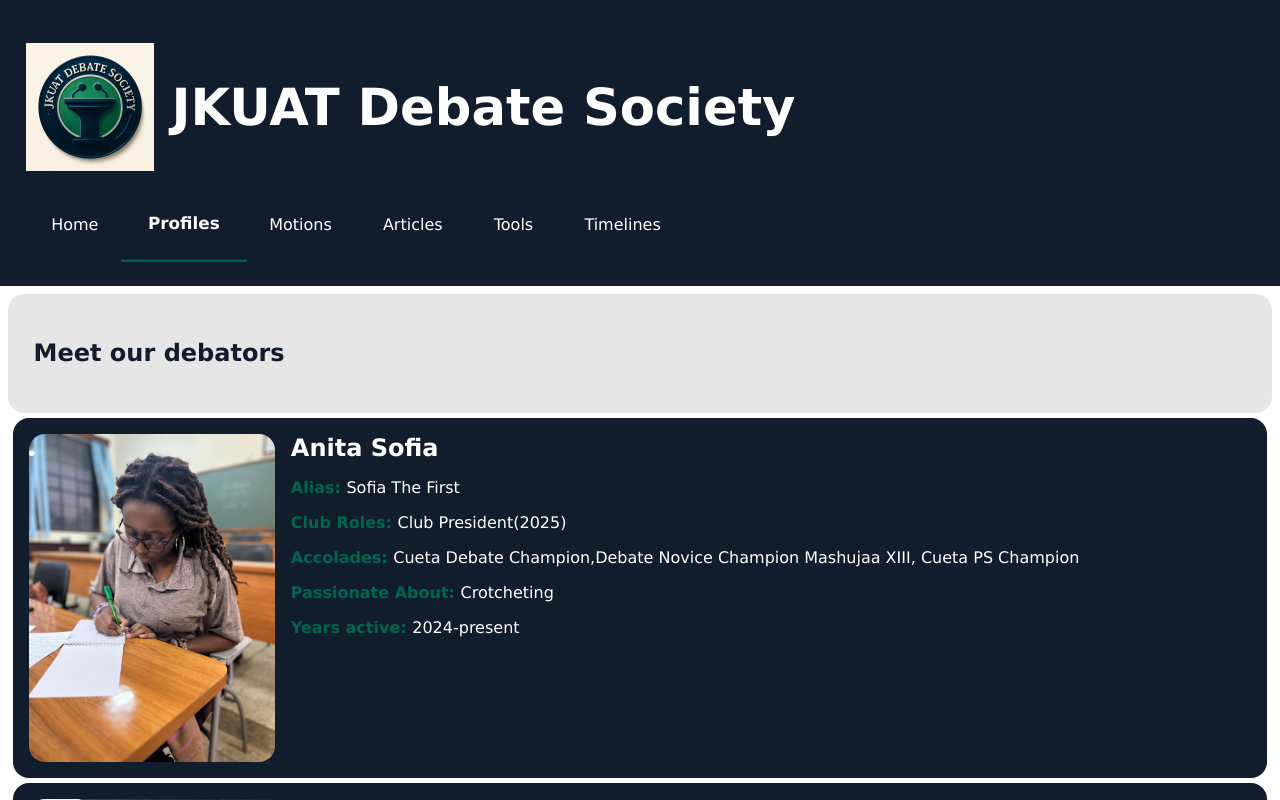
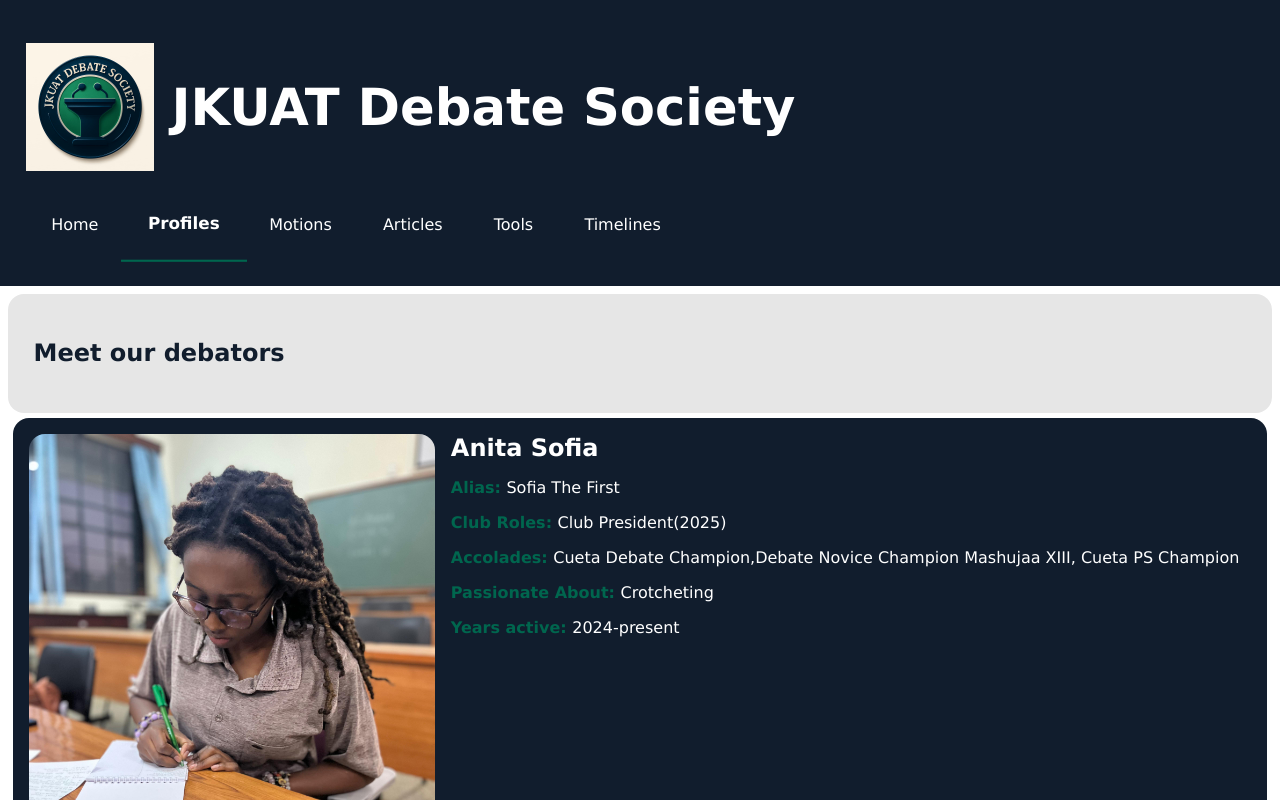
Before and after one commit to JkuatDebates/jds-app, a React (Vite) app: page /profiles in a window 1280 px wide. Shown: the top 800 px of the page. Built offline with nearby package versions, Linux system fonts and the light colour scheme.

Commit message:
profile img

```diff
--- a/src/index.css
+++ b/src/index.css
@@ -53,7 +53,7 @@ button:active{
     gap: 1rem;
 }
 .profileCard img{
-    width: 10rem;
+    width: clamp(100px, 50vw, 400px);
     border-radius: 1rem;
 }
 .profileCard strong{
```
